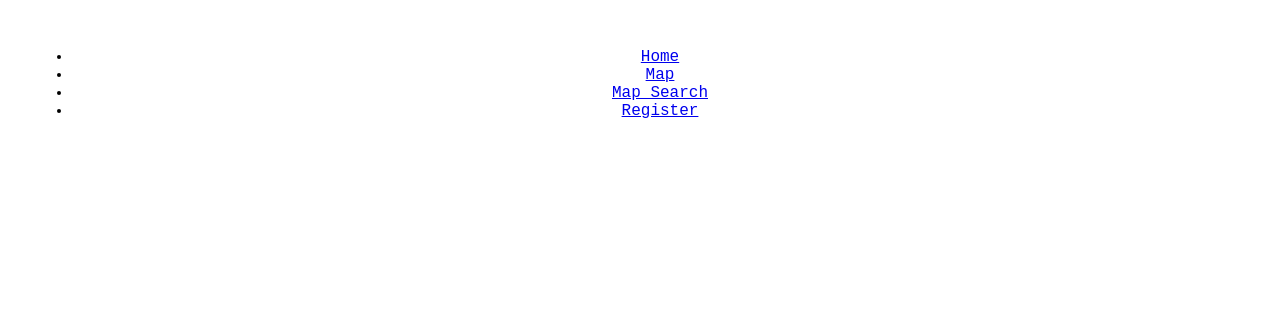
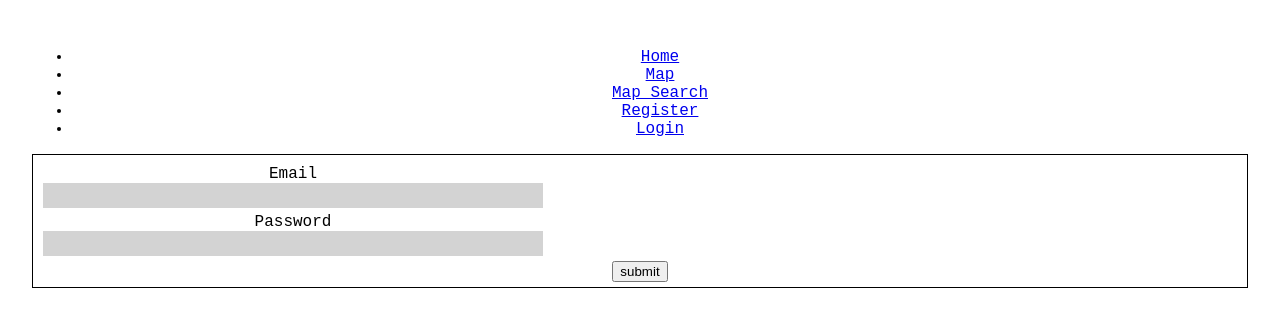
Before and after one commit to Ludovil/dci_final_project, a React (Vite) app in the folder client/: page /login in a window 1280 px wide. Shown: the top 320 px of the page. Built offline with nearby package versions, Linux system fonts and the light colour scheme.

Commit message:
context user

```diff
--- a/client/src/App.jsx
+++ b/client/src/App.jsx
@@ -6,17 +6,19 @@ import Profile from './pages/Profile.jsx';
 import Map from './pages/Map.jsx';
 import Register from './pages/Register.jsx';
 import MapSearch from './pages/MapSearch.jsx';
+import Login from './pages/Login.jsx';
 
 function App() {
 	return (
 		<BrowserRouter>
 			<NavBar />
 			<Routes>
-        <Route path='/' element={<Home />} />
-        <Route path='/map' element={<Map />} />
-        <Route path='/mapsearch' element={<MapSearch />} />
-        <Route path='/profile/:id' element={<Profile />} />
-        <Route path='/register' element={<Register />} />
+				<Route path="/" element={<Home />} />
+				<Route path="/map" element={<Map />} />
+				<Route path="/mapsearch" element={<MapSearch />} />
+				<Route path="/profile/:id" element={<Profile />} />
+				<Route path="/register" element={<Register />} />
+				<Route path="/login" element={<Login />} />
 			</Routes>
 		</BrowserRouter>
 	);
--- /dev/null
+++ b/client/src/components/LoginForm.jsx
@@ -0,0 +1,65 @@
+import { useState } from 'react';
+import axios from 'axios';
+import Home from '../pages/Home';
+import { useContext } from 'react';
+import { MyContext } from '../context/context.js';
+function LoginForm() {
+	const { setUser } = useContext(MyContext);
+	const [email, setEmail] = useState('');
+	const [password, setPassword] = useState('');
+	const [loggedIn, setLoggedIn] = useState(false); // Add state to track whether the user is logged in
+	const handleEmailChange = (e) => {
+		setEmail(e.target.value);
+	};
+	const handlePasswordChange = (e) => {
+		setPassword(e.target.value);
+	};
+	const handleSubmit = async (e) => {
+		e.preventDefault();
+		const user = {
+			email,
+			password,
+		};
+		try {
+			const response = await axios.post(
+				'http://localhost:3000/users/login',
+				user
+			);
+			console.log(response.data);
+			setLoggedIn(true); // Set loggedIn state to true if login is successful
+			setUser(response.data.data);
+		} catch (error) {
+			console.log(error);
+		}
+	};
+	if (loggedIn) {
+		// If user is logged in, render profile component or navigate to the profile page
+		return <Home />;
+	}
+	return (
+		<div className="form">
+			<form onSubmit={handleSubmit}>
+				<label htmlFor="">
+					Email{' '}
+					<input
+						type="email"
+						name="email"
+						value={email}
+						onChange={handleEmailChange}
+					/>
+				</label>
+				<label htmlFor="">
+					Password{' '}
+					<input
+						type="password"
+						name="password"
+						value={password}
+						onChange={handlePasswordChange}
+					/>
+				</label>
+				<button>submit</button>
+			</form>
+		</div>
+	);
+}
+export default LoginForm;
--- a/client/src/components/RegisterForm.jsx
+++ b/client/src/components/RegisterForm.jsx
@@ -1,6 +1,6 @@
 import PropTypes from 'prop-types';
 
-function RegisterForm({ onChangeHandler, onSubmitHandler, submitedInput }) {
+function RegisterForm({ onChangeHandler, onSubmitHandler }) {
 	return (
 		<div className="form">
 			<form onSubmit={onSubmitHandler}>
@@ -8,7 +8,7 @@ function RegisterForm({ onChangeHandler, onSubmitHandler, submitedInput }) {
 					<span>UserName</span>
 					<input
 						type="text"
-						name="username"
+						name="userName"
 						onChange={onChangeHandler}
 					/>
 				</label>
@@ -43,7 +43,7 @@ function RegisterForm({ onChangeHandler, onSubmitHandler, submitedInput }) {
 				<label>
 					<span>country</span>
 					<input
-						type="country"
+						type="text"
 						name="country"
 						onChange={onChangeHandler}
 					/>
@@ -51,13 +51,13 @@ function RegisterForm({ onChangeHandler, onSubmitHandler, submitedInput }) {
 				<br />
 				<label>
 					<span>city</span>
-					<input type="city" name="city" onChange={onChangeHandler} />
+					<input type="text" name="city" onChange={onChangeHandler} />
 				</label>
 				<br />
 				<label>
 					<span>postcode</span>
 					<input
-						type="postcode"
+						type="text"
 						name="postcode"
 						onChange={onChangeHandler}
 					/>
@@ -66,17 +66,17 @@ function RegisterForm({ onChangeHandler, onSubmitHandler, submitedInput }) {
 				<label>
 					<span>street</span>
 					<input
-						type="street"
+						type="text"
 						name="street"
 						onChange={onChangeHandler}
 					/>
 				</label>
 				<br />
 				<label>
-					<span>street</span>
+					<span>housenumber</span>
 					<input
-						type="street"
-						name="street"
+						type="text"
+						name="housenumber"
 						onChange={onChangeHandler}
 					/>
 				</label>
--- a/client/src/context/Container.jsx
+++ b/client/src/context/Container.jsx
@@ -1,17 +1,25 @@
 import { MyContext } from './context.js';
 import { useState } from 'react';
+import PropTypes from 'prop-types';
 
 export default function Container({ children }) {
 	const [position, setPosition] = useState(null);
+	const [user, setUser] = useState(null);
 
 	return (
 		<MyContext.Provider
 			value={{
 				position,
 				setPosition,
+				user,
+				setUser,
 			}}
 		>
 			{children}
 		</MyContext.Provider>
 	);
 }
+
+Container.propTypes = {
+	children: PropTypes.node.isRequired,
+};
--- a/client/src/main.jsx
+++ b/client/src/main.jsx
@@ -4,7 +4,7 @@ import Container from './context/Container.jsx';
 import './index.css';
 
 ReactDOM.createRoot(document.getElementById('root')).render(
-  <Container>
-    <App />
-  </Container>
+	<Container>
+		<App />
+	</Container>
 );
--- a/client/src/pages/Login.jsx
+++ b/client/src/pages/Login.jsx
@@ -1,4 +1,10 @@
+import LoginForm from '../components/LoginForm.jsx';
+
 const Login = () => {
-  return <div>Login</div>;
+	return (
+		<div>
+			<LoginForm />
+		</div>
+	);
 };
 export default Login;
--- a/client/src/pages/NavBar.jsx
+++ b/client/src/pages/NavBar.jsx
@@ -5,16 +5,19 @@ function NavBar() {
 		<nav>
 			<ul>
 				<li>
-          <NavLink to='/'>Home</NavLink>
+					<NavLink to="/">Home</NavLink>
 				</li>
 				<li>
-          <NavLink to='/map'>Map</NavLink>
+					<NavLink to="/map">Map</NavLink>
 				</li>
 				<li>
-          <NavLink to='/mapsearch'>Map Search</NavLink>
+					<NavLink to="/mapsearch">Map Search</NavLink>
 				</li>
 				<li>
-          <NavLink to='/register'>Register</NavLink>
+					<NavLink to="/register">Register</NavLink>
+				</li>
+				<li>
+					<NavLink to="/login">Login</NavLink>
 				</li>
 			</ul>
 		</nav>
--- a/client/src/pages/Profile.jsx
+++ b/client/src/pages/Profile.jsx
@@ -1,13 +1,21 @@
 import { useLocation } from 'react-router-dom';
+import { MyContext } from '../context/context.js';
+import { useContext } from 'react';
 
 function Profile() {
 	//states
 
 	const location = useLocation();
+	const { user } = useContext(MyContext);
 
 	return (
 		<div>
 			<h1>{location?.state?.userName}</h1>
+			{user && (
+				<div>
+					<h2>{user.userName}</h2>
+				</div>
+			)}
 		</div>
 	);
 }
--- a/client/src/pages/Register.jsx
+++ b/client/src/pages/Register.jsx
@@ -1,35 +1,20 @@
+import { useContext, useState } from 'react';
 import RegisterForm from '../components/RegisterForm.jsx';
-import { useState } from 'react';
 import axios from 'axios';
+import { MyContext } from '../context/context.js';
 
 function Register() {
-	//states
+	const { setUser } = useContext(MyContext);
 	const [formData, setFormData] = useState({
 		userName: '',
 		email: '',
 		password: '',
 		profile_image: '',
-		address: {
-			country: '',
-			city: '',
-			postcode: '',
-			street: '',
-			housenumber: '',
-		},
-	});
-
-	const [submitedInput, setSubmitedInput] = useState({
-		userName: null,
-		email: null,
-		password: null,
-		profile_image: null,
-		address: {
-			country: null,
-			city: null,
-			postcode: null,
-			street: null,
-			housenumber: null,
-		},
+		country: '',
+		city: '',
+		postcode: '',
+		street: '',
+		housenumber: '',
 	});
 
 	//actions
@@ -40,22 +25,19 @@ function Register() {
 
 	const onSubmitHandler = (e) => {
 		e.preventDefault();
-		setSubmitedInput(formData);
-		// remise à zero
-		setFormData({
-			userName: '',
-			email: '',
-			password: '',
-			profile_image: '',
+		const formData = {
+			userName: e.target.userName.value,
+			email: e.target.email.value,
+			password: e.target.password.value,
+			profile_image: e.target.profile_image.value,
 			address: {
-				country: '',
-				city: '',
-				postcode: '',
-				street: '',
-				housenumber: '',
+				country: e.target.country.value,
+				city: e.target.city.value,
+				postcode: e.target.postcode.value,
+				street: e.target.street.value,
+				housenumber: e.target.housenumber.value,
 			},
-		});
-		console.log('state:', formData);
+		};
 		axios
 			.post('http://localhost:3000/users', JSON.stringify(formData), {
 				headers: { 'Content-Type': 'application/json' },
@@ -63,6 +45,7 @@ function Register() {
 			.then((res) => {
 				if (res.data.success) {
 					console.log('success');
+					setUser(res.data.data);
 				} else {
 					console.log(res.data.message);
 				}
@@ -74,7 +57,6 @@ function Register() {
 			<RegisterForm
 				onChangeHandler={onChangeHandler}
 				onSubmitHandler={onSubmitHandler}
-				submitedInput={submitedInput}
 				formData={formData}
 			/>
 		</div>
```
Lines whose indentation alone changed are shown as unchanged.
